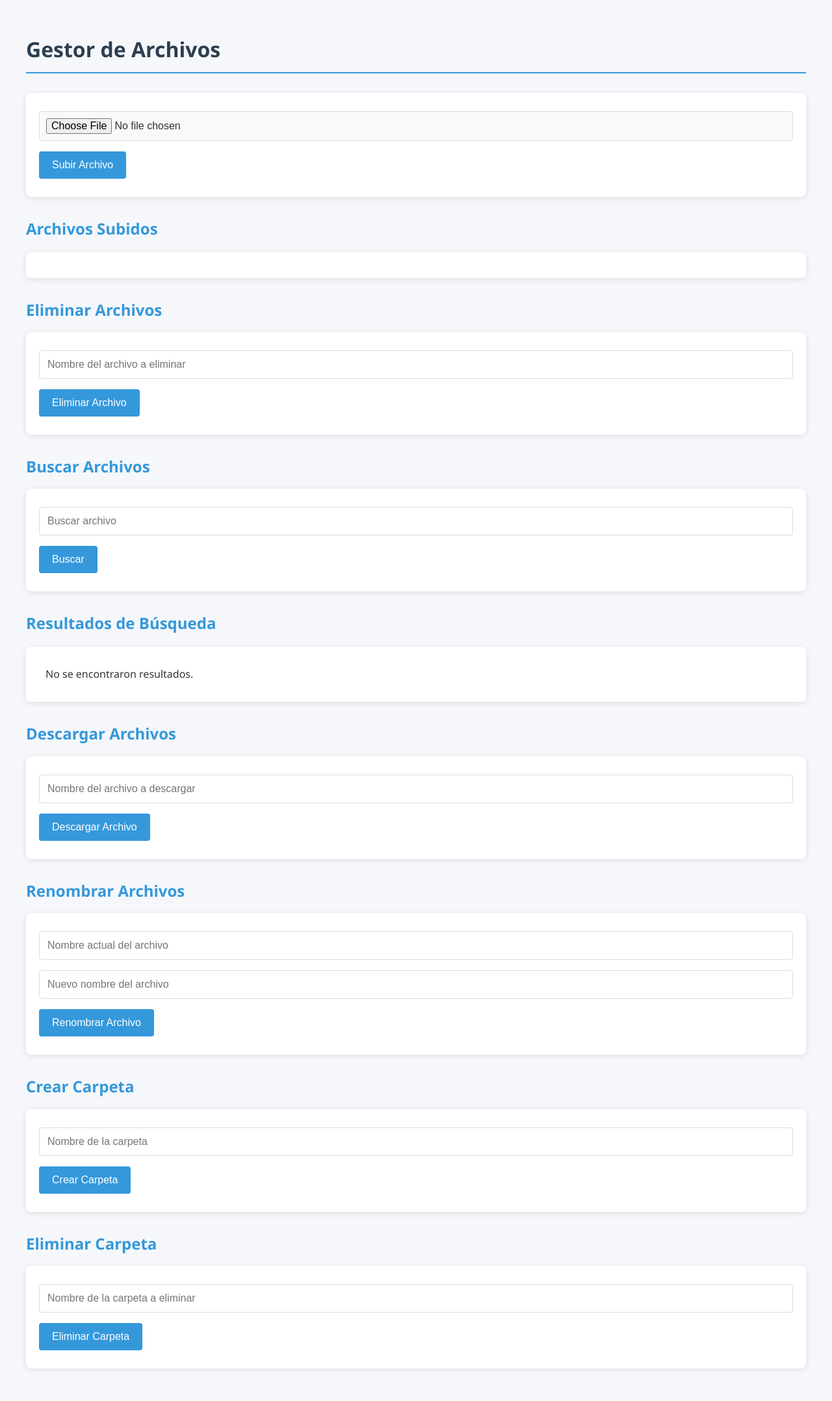
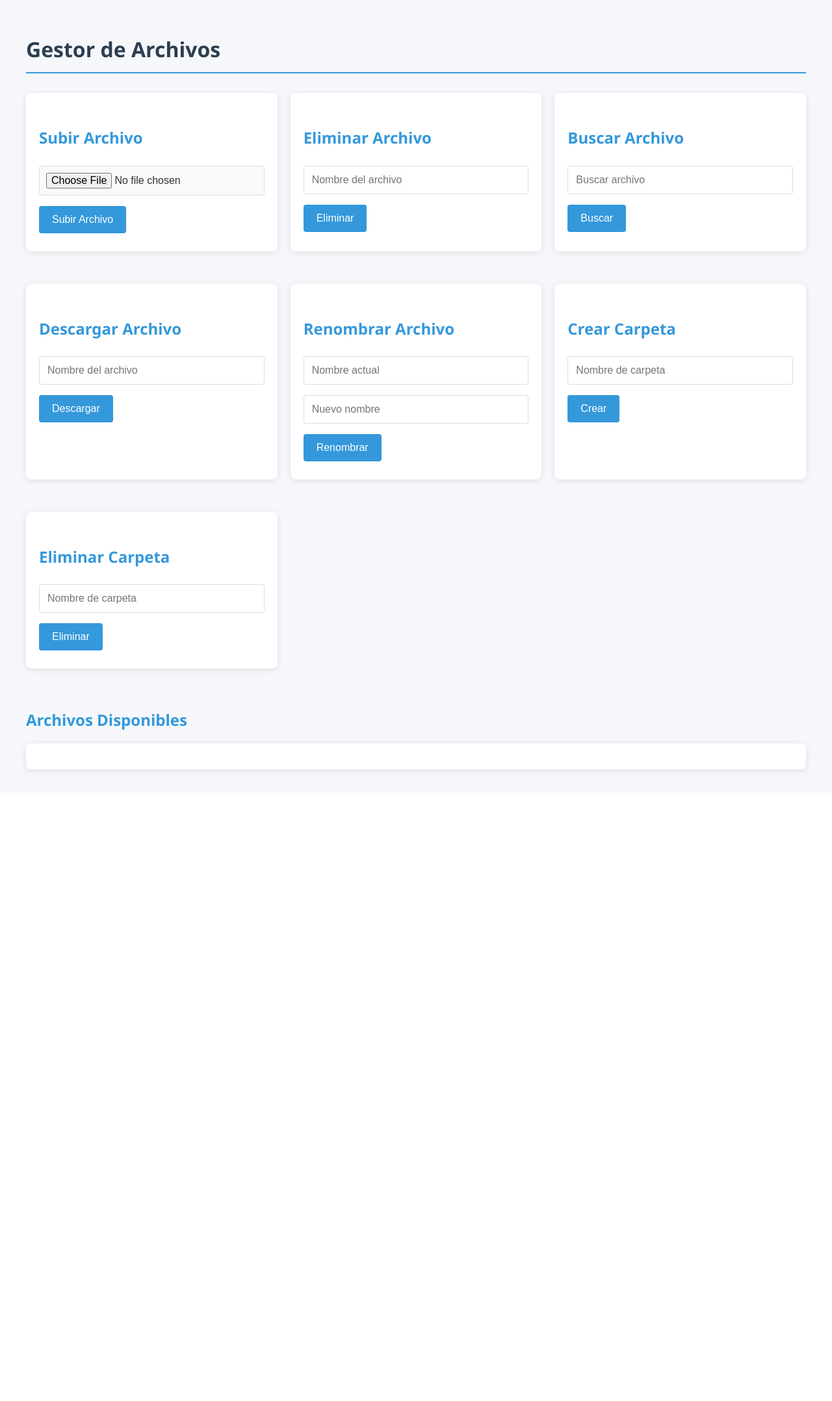
Before and after one commit to Sfigueroac/gestorDeArchivos, a Flask app: page / in a window 1280 px wide. Shown: the whole page at 65% size. After the commit the page ends 1192 px from the top, so only its background shows below. Run offline with Flask 3, Linux system fonts and the light colour scheme.

Commit message:
1.1.2 Correccion de los boxes para mejorar estetica

```diff
--- a/templates/index.html
+++ b/templates/index.html
@@ -1,5 +1,5 @@
 <!DOCTYPE html>
-<html lang="en">
+<html lang="es">
 <head>
     <meta charset="UTF-8">
     <meta name="viewport" content="width=device-width, initial-scale=1.0">
@@ -8,6 +8,7 @@
 </head>
 <body>
     <h1>Gestor de Archivos</h1>
+
     {% with messages = get_flashed_messages() %}
         {% if messages %}
             <ul class="flashes">
@@ -17,59 +18,79 @@
             </ul>
         {% endif %}
     {% endwith %}
+
+    <div class="form-grid">
+        <!-- Formulario de subida -->
         <form action="/upload" method="post" enctype="multipart/form-data">
+            <h2>Subir Archivo</h2>
             <input type="file" name="file" required>
             <button type="submit">Subir Archivo</button>
         </form>
 
-    <h2>Archivos Subidos</h2>
+        <!-- Formulario de eliminación -->
+        <form action="/delete" method="post">
+            <h2>Eliminar Archivo</h2>
+            <input type="text" name="filename" placeholder="Nombre del archivo" required>
+            <button type="submit">Eliminar</button>
+        </form>
+
+        <!-- Formulario de búsqueda -->
+        <form action="/search" method="get">
+            <h2>Buscar Archivo</h2>
+            <input type="text" name="query" placeholder="Buscar archivo" required>
+            <button type="submit">Buscar</button>
+        </form>
+
+        <!-- Formulario de descarga -->
+        <form action="/download" method="get">
+            <h2>Descargar Archivo</h2>
+            <input type="text" name="filename" placeholder="Nombre del archivo" required>
+            <button type="submit">Descargar</button>
+        </form>
+
+        <!-- Formulario de renombrar -->
+        <form action="/rename" method="post">
+            <h2>Renombrar Archivo</h2>
+            <input type="text" name="old_name" placeholder="Nombre actual" required>
+            <input type="text" name="new_name" placeholder="Nuevo nombre" required>
+            <button type="submit">Renombrar</button>
+        </form>
+
+        <!-- Formulario de crear carpeta -->
+        <form action="/create_folder" method="post">
+            <h2>Crear Carpeta</h2>
+            <input type="text" name="folder_name" placeholder="Nombre de carpeta" required>
+            <button type="submit">Crear</button>
+        </form>
+
+        <!-- Formulario de eliminar carpeta -->
+        <form action="/delete_folder" method="post">
+            <h2>Eliminar Carpeta</h2>
+            <input type="text" name="folder_name" placeholder="Nombre de carpeta" required>
+            <button type="submit">Eliminar</button>
+        </form>
+    </div>
+
+    <!-- Sección de archivos -->
+    <div class="file-section">
+        <h2>Archivos Disponibles</h2>
         <ul>
             {% for file in files %}
                 <li>{{ file }}</li>
             {% endfor %}
         </ul>
-    <h2>Eliminar Archivos</h2>
-    <form action="/delete" method="post">
-        <input type="text" name="filename" placeholder="Nombre del archivo a eliminar" required>
-        <button type="submit">Eliminar Archivo</button>
-    </form>
-    <h2>Buscar Archivos</h2>
-    <form action="/search" method="get">
-        <input type="text" name="query" placeholder="Buscar archivo" required>
-        <button type="submit">Buscar</button>
-    </form>
+    </div>
+
+    <!-- Sección de resultados de búsqueda -->
+    {% if search_results %}
+    <div class="file-section">
         <h2>Resultados de Búsqueda</h2>
         <ul>
-        {% if search_results %}
             {% for result in search_results %}
                 <li>{{ result }}</li>
             {% endfor %}
-        {% else %}
-            <li>No se encontraron resultados.</li>
+        </ul>
+    </div>
     {% endif %}
-
-    </ul>
-    <h2>Descargar Archivos</h2>
-    <form action="/download" method="get">
-        <input type="text" name="filename" placeholder="Nombre del archivo a descargar" required>
-        <button type="submit">Descargar Archivo</button>
-    </form>
-    <h2>Renombrar Archivos</h2>
-    <form action="/rename" method="post">
-        <input type="text" name="old_name" placeholder="Nombre actual del archivo" required>
-        <input type="text" name="new_name" placeholder="Nuevo nombre del archivo" required>
-        <button type="submit">Renombrar Archivo</button>
-    </form>
-    <h2>Crear Carpeta</h2>
-    <form action="/create_folder" method="post">
-        <input type="text" name="folder_name" placeholder="Nombre de la carpeta" required>
-        <button type="submit">Crear Carpeta</button>
-    </form>
-    <h2>Eliminar Carpeta</h2>
-    <form action="/delete_folder" method="post">
-        <input type="text" name="folder_name" placeholder="Nombre de la carpeta a eliminar" required>
-        <button type="submit">Eliminar Carpeta</button>
-    </form>
-
 </body>
 </html>
```
Also changed, not shown: 1 other file. Lines whose indentation alone changed are shown as unchanged.
